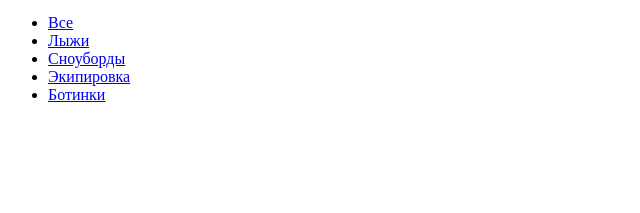
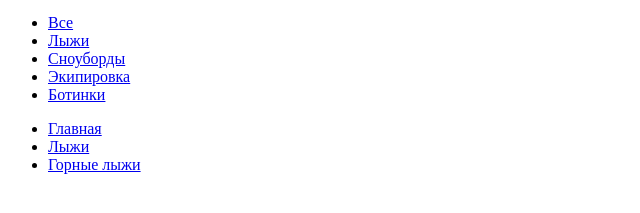
Before and after one commit to almaz-12/ski-people-shop, a website built with Vite: page index.html in a window 1280 px wide. Shown: the part 87-300 px from the top of the page, without its empty margins (0-640 px from the left). Built offline with nearby package versions, Linux system fonts and the light colour scheme.

Commit message:
html для хлебных крошек

```diff
--- a/index.html
+++ b/index.html
@@ -48,6 +48,18 @@
     </div>
   </div>
 
+  <div class="breadcrumb">
+    <div class="container">
+      <nav class="breadcrumb__navigation">
+        <ul class="breadcrumb__list">
+          <li class="breadcrumb__item"><a href="#" class="breadcrumb__link">Главная</a></li>
+          <li class="breadcrumb__item"><a href="#" class="breadcrumb__link">Лыжи</a></li>
+          <li class="breadcrumb__item"><a href="#" class="breadcrumb__link">Горные лыжи</a></li>
+        </ul>
+      </nav>
+    </div>
+  </div>
+
   <script type="module" src="/src/main.js"></script>
 </body>
 
```
